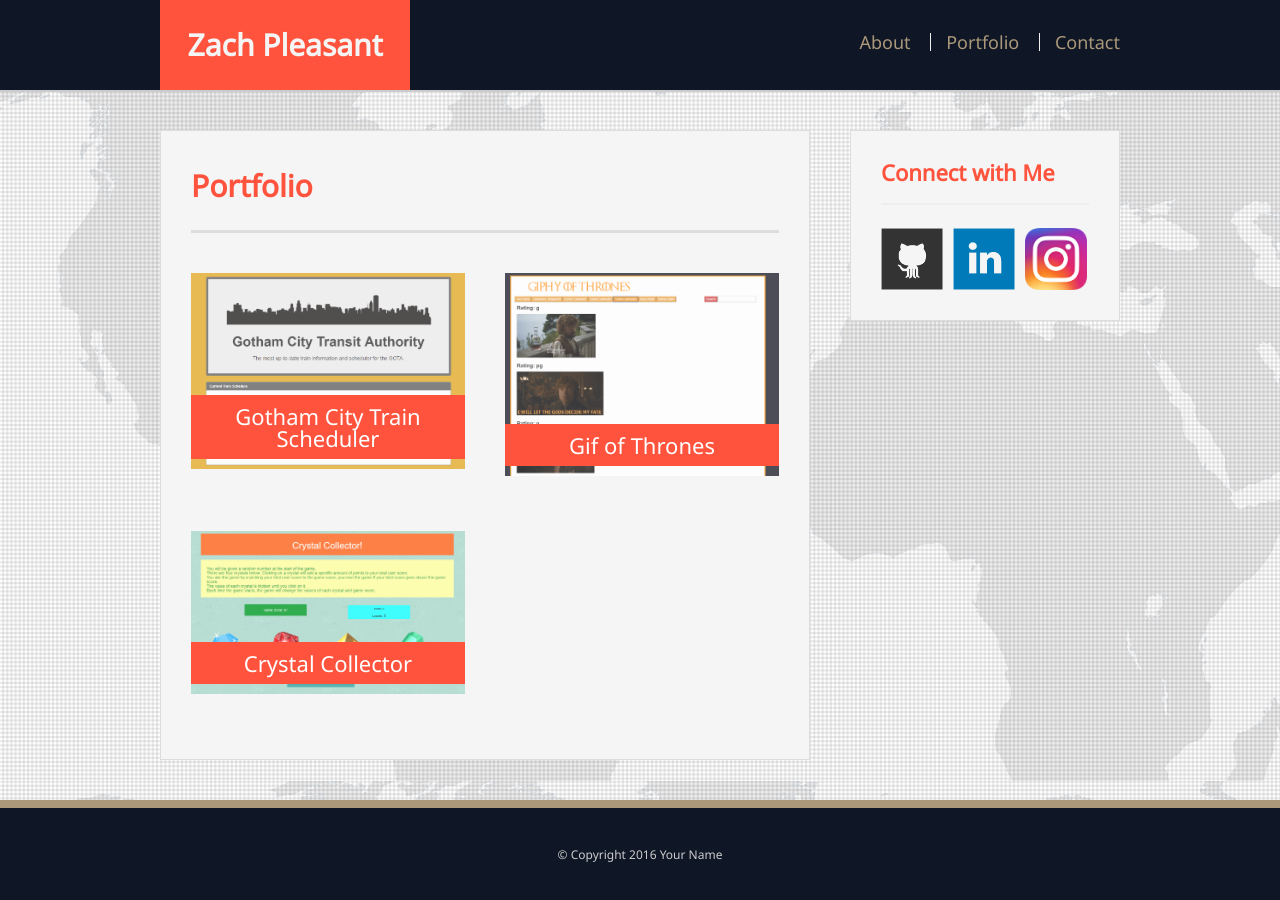
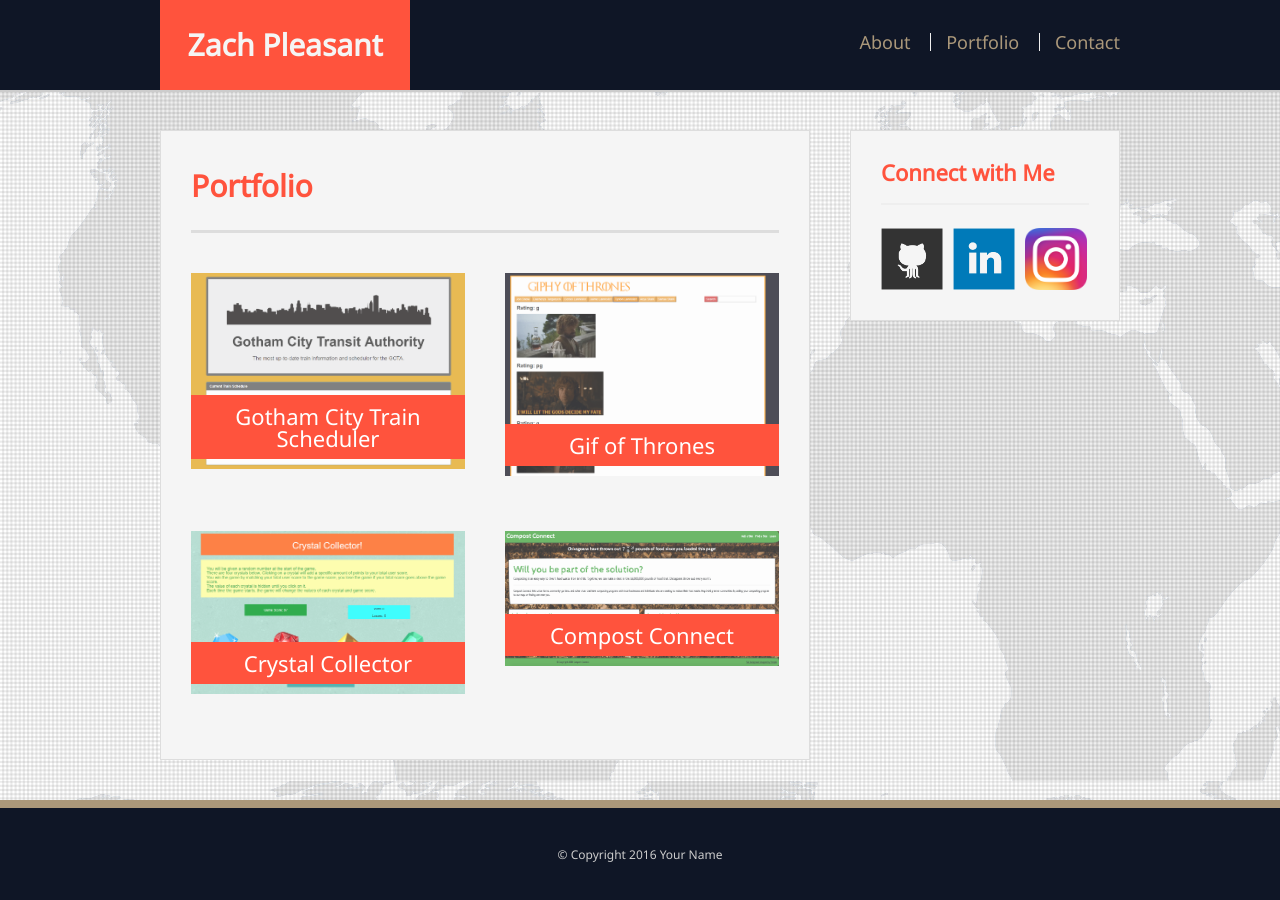
Before and after one commit to zwpleasant/zwpleasantPortfolio, a plain HTML site: page portfolio.html in a window 1280 px wide. Drawn offline with Linux system fonts and the light colour scheme.

Commit message:
add in links to compostConnect in portfolio section

```diff
--- a/portfolio.html
+++ b/portfolio.html
@@ -39,6 +39,10 @@
         <a href="https://zwpleasant.github.io/Crystal-Collector/"><img src="assets/images/crystalCollector.PNG" alt="Crystal Collector"></a>
         <h3>Crystal Collector</h3>
       </div>
+      <div class="work">
+        <a href="https://priyadoit.github.io/compostConnect/"><img src="assets/images/compostConnect.PNG" alt="Crystal Collector"></a>
+        <h3>Compost Connect</h3>
+      </div>
 
     </section>
 
```
Also changed, not shown: assets/images/compostConnect.png (added), 2 other files.
